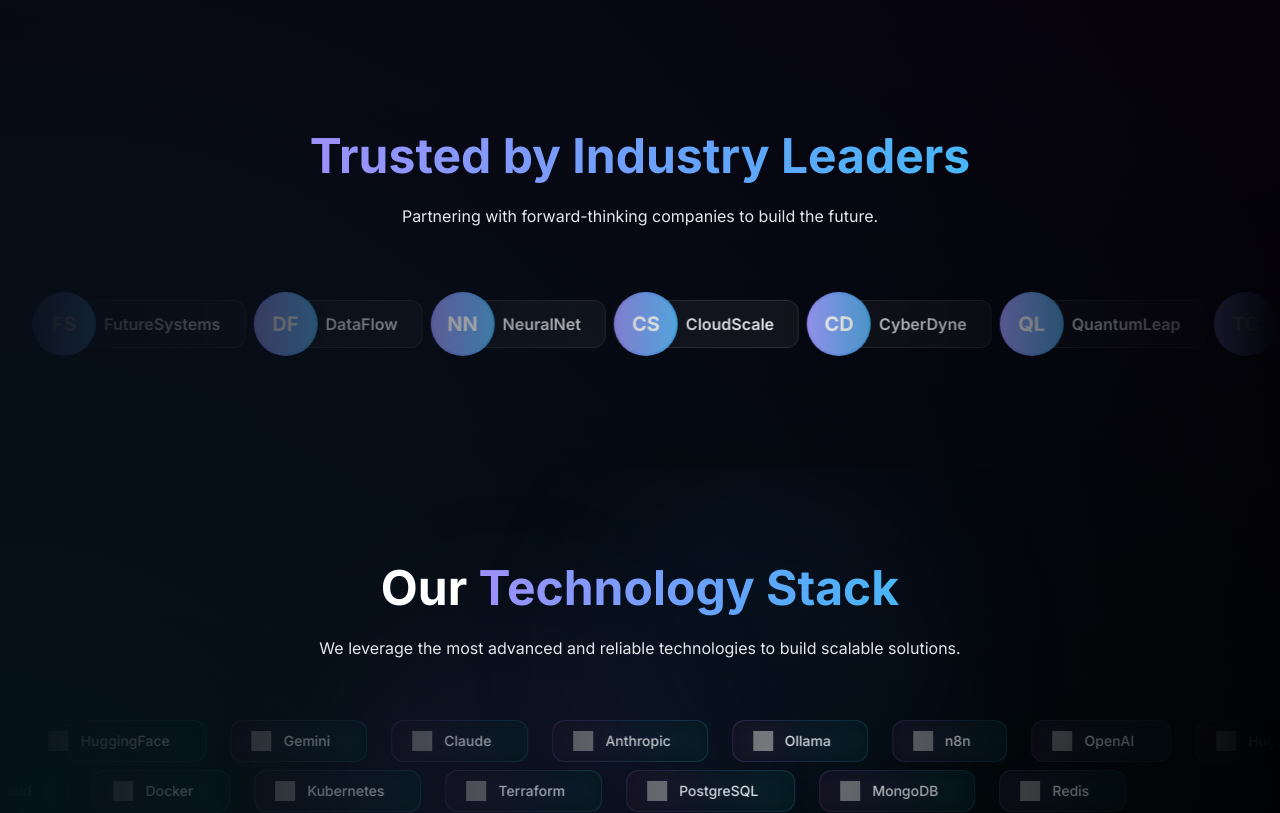
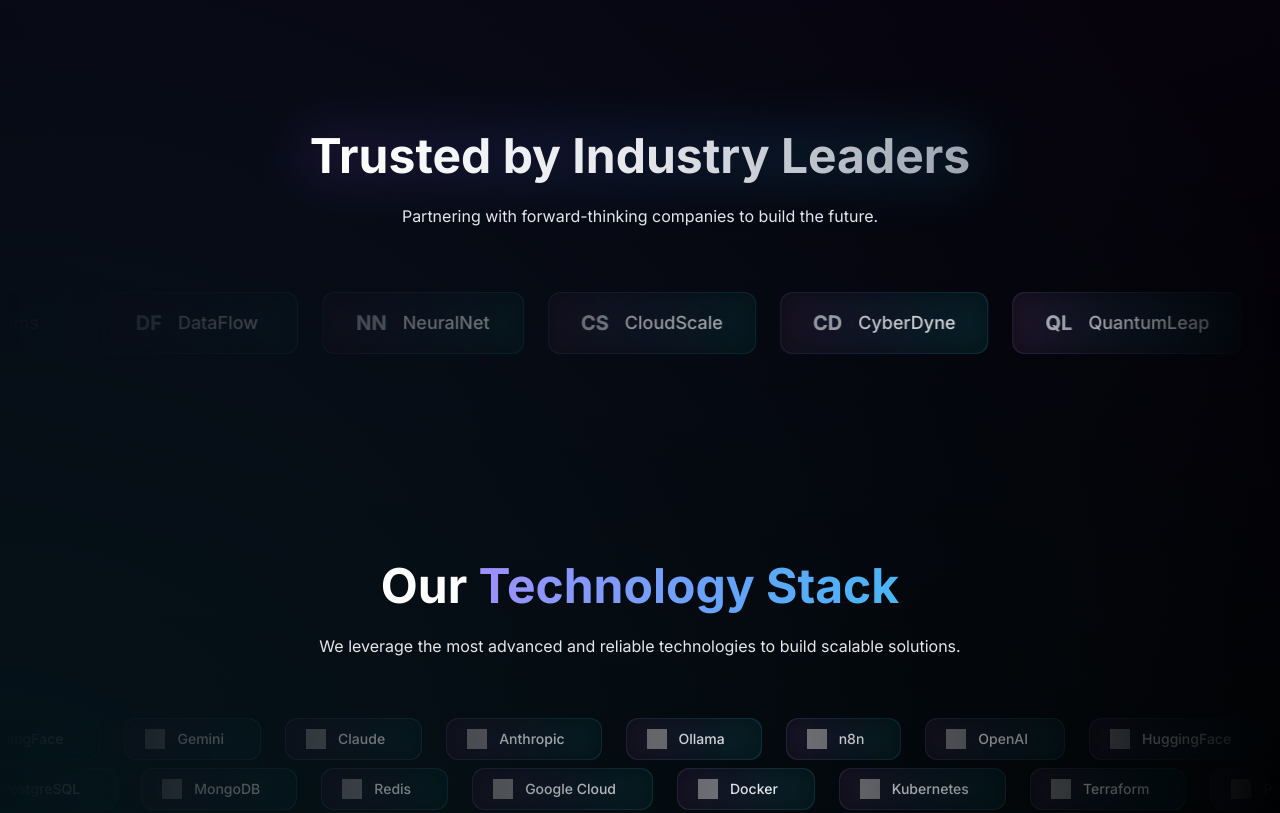
Before and after one commit to mixoO-O/disnasty, a Next.js app: page /en in a window 1280 px wide. Shown: the part 1700-2513 px from the top of the page. Built offline with nearby package versions, Linux system fonts and the light colour scheme; grey boxes are pictures that could not be loaded.

Commit message:
feat: replace Framer Motion carousels with custom CSS marquee animations and refine component styling.

```diff
--- a/app/globals.css
+++ b/app/globals.css
@@ -44,3 +44,16 @@
   50% { background-position: 100% 50%; }
   100% { background-position: 0% 50%; }
 }
+
+@keyframes marquee {
+  0% { transform: translateX(0%); }
+  100% { transform: translateX(-50%); }
+}
+
+.animate-marquee {
+  animation: marquee 40s linear infinite;
+}
+
+.animate-marquee-reverse {
+  animation: marquee 40s linear infinite reverse;
+}
--- a/components/ClientCarousel.tsx
+++ b/components/ClientCarousel.tsx
@@ -19,9 +19,12 @@
 
     return (
         <section id="clients" className="py-24 overflow-hidden relative">
-            <div className="max-w-7xl mx-auto px-6 mb-12 text-center">
-                <h2 className="text-3xl md:text-5xl font-bold mb-6">
-                    <span className="bg-gradient-to-r from-purple-400 via-blue-400 to-cyan-400 bg-clip-text text-transparent animate-gradient bg-[length:200%_200%]">
+
+
+            <div className="max-w-7xl mx-auto px-6 mb-12 text-center relative z-10">
+                <h2 className="text-3xl md:text-5xl font-bold mb-6 relative inline-block">
+                    <span className="absolute -inset-x-4 -inset-y-2 bg-gradient-to-r from-purple-500/20 via-blue-500/20 to-cyan-500/20 blur-xl rounded-full opacity-50" />
+                    <span className="bg-gradient-to-r from-white via-gray-200 to-gray-400 bg-clip-text text-transparent relative z-10">
                         {t("title")}
                     </span>
                 </h2>
@@ -30,41 +33,31 @@
                 </p>
             </div>
 
-            <div className="relative flex py-4 group md:[mask-image:linear-gradient(to_right,transparent,black_60%,black_40%,transparent)]">
-                <motion.div
-                    className="flex gap-2 items-center"
-                    animate={{
-                        x: ["0%", "-50%"],
-                    }}
-                    transition={{
-                        duration: 30,
-                        ease: "linear",
-                        repeat: Infinity,
-                    }}
-                >
-                    {[...clients, ...clients].map((client, index) => (
-                        <div
-                            key={`${client.name}-${index}`}
-                            className="relative flex items-center"
-                        >
-                            {/* Circle Icon with Gradient Border */}
-                            <div className="w-16 h-16 rounded-full p-[2px] bg-gradient-to-r from-purple-400 via-blue-400 to-cyan-400 animate-gradient bg-[length:200%_200%] relative z-10">
-                                <div className="w-full h-full rounded-full bg-white/10 backdrop-blur-md flex items-center justify-center">
-                                    <span className="font-bold text-white text-xl">
-                                        {client.logo}
-                                    </span>
+            <div className="relative flex py-4 group md:[mask-image:linear-gradient(to_right,transparent,black_80%,black_20%,transparent)] overflow-hidden">
+                <div className="flex w-max animate-marquee group-hover:[animation-play-state:paused]">
+                    {[...Array(4)].map((_, i) => (
+                        <div key={i} className="flex gap-6 pr-6 shrink-0">
+                            {clients.map((client, index) => (
+                                <div
+                                    key={`${client.name}-${index}-${i}`}
+                                    className="relative group"
+                                >
+                                    {/* Gradient border wrapper */}
+                                    <div className="p-[1px] rounded-xl bg-gradient-to-r from-purple-400/20 via-blue-400/20 to-cyan-400/20 group-hover:from-purple-400/50 group-hover:via-blue-400/50 group-hover:to-cyan-400/50 transition-all duration-300">
+                                        <div className="flex items-center gap-4 px-8 py-4 rounded-xl bg-black/60 backdrop-blur-md text-gray-200 font-medium group-hover:bg-black/40 transition-all cursor-default min-w-[200px] justify-center">
+                                            <span className="font-bold text-white text-xl bg-gradient-to-r from-purple-400 to-cyan-400 bg-clip-text text-transparent opacity-70 group-hover:opacity-100 transition-opacity">
+                                                {client.logo}
+                                            </span>
+                                            <span className="text-lg group-hover:text-white transition-colors">
+                                                {client.name}
+                                            </span>
+                                        </div>
+                                    </div>
                                 </div>
-                            </div>
-
-                            {/* Extending Rectangle */}
-                            <div className="h-12 flex items-center pl-10 pr-6 -ml-8 bg-white/5 border-y border-r border-white/10 rounded-r-xl backdrop-blur-sm">
-                                <span className="text-base font-semibold text-gray-200 whitespace-nowrap">
-                                    {client.name}
-                                </span>
-                            </div>
+                            ))}
                         </div>
                     ))}
-                </motion.div>
+                </div>
             </div>
         </section>
     );
--- a/components/TechStackCarousel.tsx
+++ b/components/TechStackCarousel.tsx
@@ -48,20 +48,16 @@
 
 const TechRow = ({ items, speed = 40, reverse = false }: { items: typeof frontendTech, speed?: number, reverse?: boolean }) => {
     return (
-        <motion.div
-            className="flex gap-6 items-center"
-            animate={{
-                x: reverse ? ["-50%", "0%"] : ["0%", "-50%"]
-            }}
-            transition={{
-                duration: speed,
-                ease: 'linear',
-                repeat: Infinity,
-            }}
+        <div className="flex w-max overflow-hidden group">
+            <div
+                className={`flex w-max ${reverse ? 'animate-marquee-reverse' : 'animate-marquee'} group-hover:[animation-play-state:paused]`}
+                style={{ animationDuration: `${speed}s` }}
             >
-            {[...items, ...items].map((item, idx) => (
+                {[...Array(4)].map((_, i) => (
+                    <div key={i} className="flex gap-6 pr-6 shrink-0">
+                        {items.map((item, idx) => (
                             <div
-                    key={`${item.name}-${idx}`}
+                                key={`${item.name}-${idx}-${i}`}
                                 className="relative group"
                             >
                                 {/* Gradient border wrapper */}
@@ -77,7 +73,10 @@
                                 </div>
                             </div>
                         ))}
-        </motion.div>
+                    </div>
+                ))}
+            </div>
+        </div>
 
     );
 };
@@ -87,9 +86,6 @@
 
     return (
         <section id="tech-stack" className="py-24 relative overflow-hidden">
-            {/* Background effects */}
-            <div className="absolute top-1/4 left-1/4 w-96 h-96 bg-purple-500/5 rounded-full blur-3xl pointer-events-none" />
-            <div className="absolute bottom-1/4 right-1/4 w-96 h-96 bg-blue-500/5 rounded-full blur-3xl pointer-events-none" />
 
             <div className="max-w-7xl mx-auto px-6 mb-12 text-center relative z-10">
                 <h2 className="text-3xl text-white md:text-5xl font-bold mb-6">
```
Lines whose indentation alone changed are shown as unchanged.
